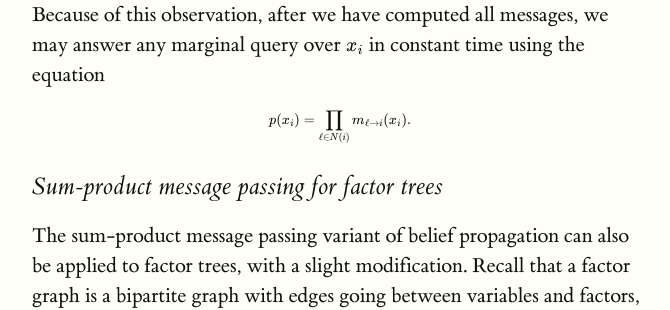
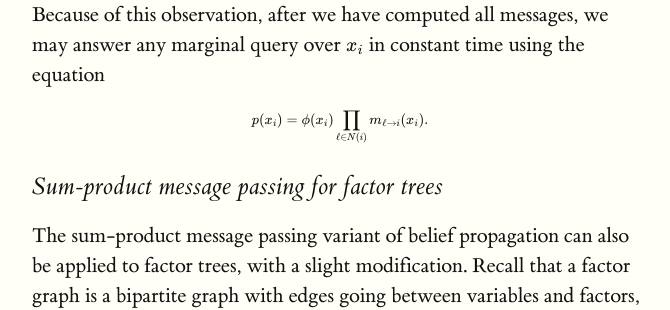
Before and after one commit to ermongroup/cs228-notes, a Jekyll site: the page built from inference/jt/index.md, in a window 1280 px wide and 900 px high, scrolled down 2632 px. Shown: the part 149-459 px from the top of the window, without its empty margins (128-798 px from the left). Built offline with Jekyll 4.4.1, drawn with Linux system fonts in a browser that asks for light colours; formulas are drawn with MathJax 3.

Commit message:
Corrected equation for sum-product message passing

```diff
--- a/inference/jt/index.md
+++ b/inference/jt/index.md
@@ -47,7 +47,7 @@ Again, observe that this message is precisely the factor $$\tau$$ that $$x_i$$ w
 
 Because of this observation, after we have computed all messages, we may answer any marginal query over $$x_i$$ in constant time using the equation
 
-$$ p(x_i) = \prod_{\ell \in N(i)} m_{\ell \to i}(x_i). $$
+$$ p(x_i) = \phi(x_i) \prod_{\ell \in N(i)} m_{\ell \to i}(x_i). $$
 
 ### Sum-product message passing for factor trees
 
```
